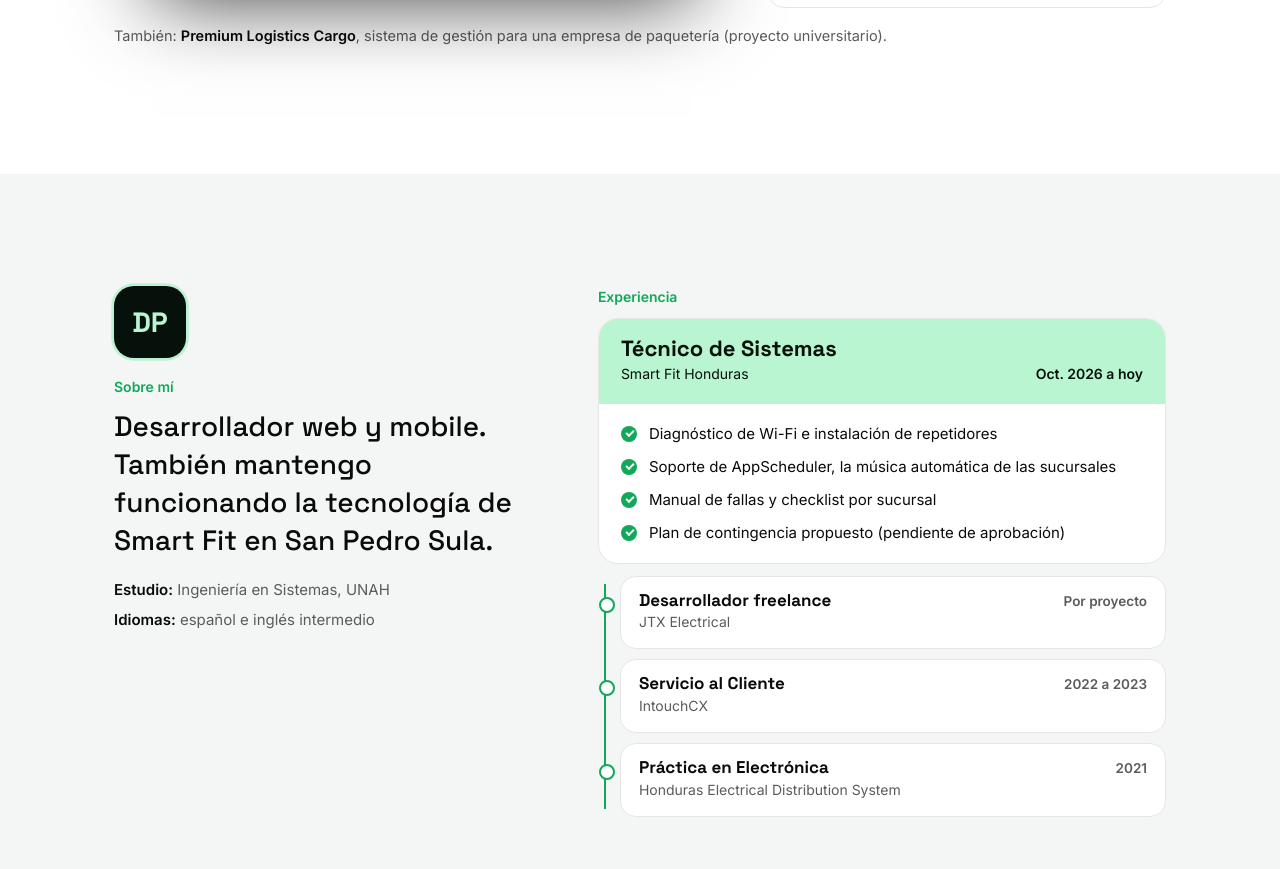
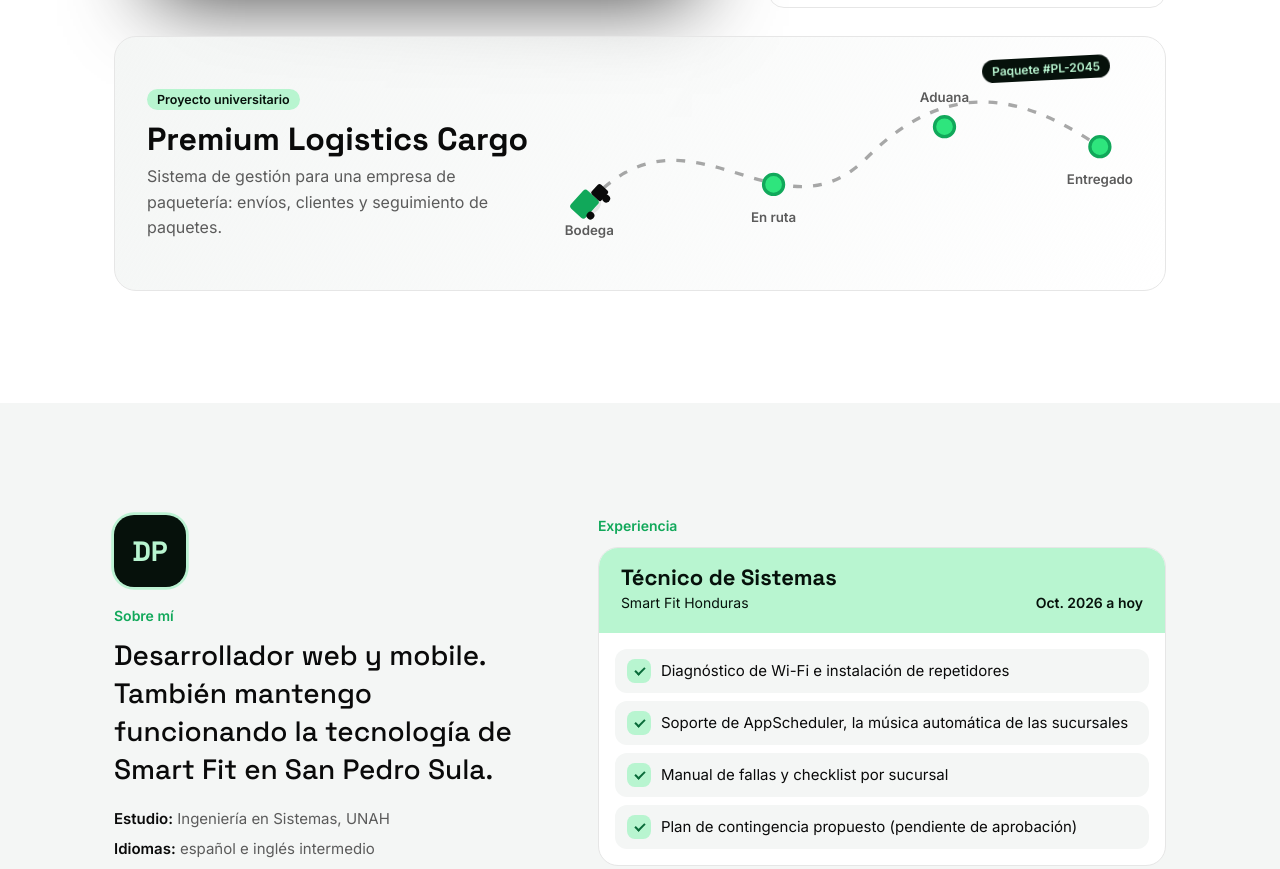
Before and after one commit to Darlangas17/Darlangas17.github.io, a plain HTML site: page index.html in a window 1280 px wide. Shown: the part 1553-2422 px from the top of the page. Drawn offline with Linux system fonts and the light colour scheme.

Commit message:
Tarjeta animada de Premium Logistics, línea de tiempo y logros mejorados
Co-Authored-By: Claude Opus 5.5 <noreply@anthropic.com>
Claude-Session: https://claude.ai/code/session_01L6GCbx1QmLz1CjhBeFtxUN

```diff
--- a/index.html
+++ b/index.html
@@ -229,6 +229,41 @@ footer{color:var(--soft);font-size:13px;padding:28px 0 40px;text-align:center}
 :root[data-theme=dark] .herobg #role{background-image:linear-gradient(90deg,#b8f5d0,#2ee57d,#b8f5d0)}
 :root:not([data-theme=dark]) .caret{background:#11a85a}
 .marq{background:light-dark(#06110b,#000)}
+
+/* Premium Logistics */
+.plc{margin-top:28px;display:grid;grid-template-columns:minmax(0,.8fr) minmax(0,1.2fr);gap:24px;align-items:center;border:1px solid var(--line);border-radius:22px;padding:clamp(20px,3vw,32px);background:linear-gradient(120deg,var(--card),transparent);position:relative;overflow:hidden;transition:border-color .3s,transform .3s}
+.plc:hover{border-color:var(--ok);transform:translateY(-3px)}
+.pbadge{display:inline-block;font:600 12.5px Inter;background:var(--mint);color:var(--night);padding:3px 10px;border-radius:99px}
+.plc h3{font-size:clamp(24px,2.6vw,32px);margin:10px 0 8px}
+.plc p{margin:0;color:var(--soft)}
+.route{position:relative;color:var(--ink)}
+.route svg{width:100%;height:auto;display:block;overflow:visible}
+.rdone{stroke-dasharray:1;stroke-dashoffset:1;animation:draw 6s ease-in-out infinite}
+@keyframes draw{0%{stroke-dashoffset:1}80%,100%{stroke-dashoffset:0}}
+.stop circle{fill:var(--bg);stroke:var(--line);stroke-width:3;transition:fill .3s}
+.stop text{font:600 12px Inter;fill:var(--soft);text-anchor:middle}
+.stop{animation:stopon 6s infinite}
+.s1{animation-delay:0s}.s2{animation-delay:1.3s}.s3{animation-delay:2.9s}.s4{animation-delay:4.6s}
+@keyframes stopon{0%,4%{--x:0}5%,95%{--x:1}}
+.s1 circle,.s2 circle,.s3 circle,.s4 circle{animation:dotlit 6s infinite;animation-delay:inherit}
+@keyframes dotlit{0%,3%{fill:var(--bg);stroke:var(--line)}6%,92%{fill:#2ee57d;stroke:#11a85a}100%{fill:var(--bg);stroke:var(--line)}}
+.truck{offset-path:path("M30 120 C120 20, 200 160, 280 80 S 430 30, 490 70");offset-rotate:auto;animation:drive 6s ease-in-out infinite}
+.truck rect,.truck circle{fill:var(--ink)}.truck rect:first-child{fill:#11a85a}
+@keyframes drive{0%{offset-distance:0%}80%,100%{offset-distance:100%}}
+.pk{position:absolute;right:4%;top:0;font:600 12px Inter;background:var(--night);color:var(--mint);padding:4px 10px;border-radius:99px;animation:bob 4s ease-in-out infinite}
+@media(max-width:800px){.plc{grid-template-columns:minmax(0,1fr)}}
+/* línea de tiempo y logros mejorados */
+.tl{padding-left:34px;margin-top:14px;gap:12px}
+.tl::before{left:11px;top:30px;bottom:30px;width:3px;border-radius:3px;background:linear-gradient(var(--glow),var(--ok) 60%,color-mix(in srgb,var(--ok) 25%,transparent))}
+.jb{transition:transform .3s,border-color .3s,box-shadow .3s}
+.jb:hover{transform:translateX(4px);border-color:var(--ok);box-shadow:0 12px 30px -18px #11a85a99}
+.jb::before{left:-30px;top:50%;width:16px;height:16px;margin-top:-8px;background:var(--ok);border:3px solid var(--bg);box-shadow:0 0 0 2px var(--ok),0 0 14px #2ee57d88}
+.tl .jb:first-child::after{content:"";position:absolute;left:-30px;top:50%;width:16px;height:16px;margin-top:-8px;border-radius:50%;animation:ping 2s ease-out infinite;pointer-events:none}
+.wins{gap:8px;padding:16px}
+.wins li{padding:10px 12px 10px 46px;border-radius:12px;background:var(--card);transition:background .25s,transform .25s}
+.wins li:hover{background:color-mix(in srgb,var(--mint) 45%,var(--card));transform:translateX(3px)}
+.wins li::before{left:12px;top:50%;width:24px;height:24px;margin-top:-12px;border-radius:8px;background:var(--mint)}
+.wins li::after{left:20px;top:50%;margin-top:-4px;width:8px;height:4px;border-color:#0a6b3a;border-width:2.5px}
 /* transición de tema */
 ::view-transition-old(root),::view-transition-new(root){animation:none;mix-blend-mode:normal}
 ::view-transition-new(root){z-index:2}
@@ -292,7 +327,21 @@ footer{color:var(--soft);font-size:13px;padding:28px 0 40px;text-align:center}
     </div>
     <div class="list" id="list"></div>
   </div>
-  <p class="extra rv">También: <b>Premium Logistics Cargo</b>, sistema de gestión para una empresa de paquetería (proyecto universitario).</p>
+  <article class="plc rv">
+    <div class="plctxt"><span class="pbadge">Proyecto universitario</span><h3>Premium Logistics Cargo</h3><p>Sistema de gestión para una empresa de paquetería: envíos, clientes y seguimiento de paquetes.</p></div>
+    <div class="route" aria-hidden="true">
+      <svg viewBox="0 0 520 170" preserveAspectRatio="xMidYMid meet">
+        <path id="rpath" d="M30 120 C120 20, 200 160, 280 80 S 430 30, 490 70" fill="none" stroke="currentColor" stroke-width="3" stroke-dasharray="8 10" opacity=".35"/>
+        <path d="M30 120 C120 20, 200 160, 280 80 S 430 30, 490 70" fill="none" stroke="#2ee57d" stroke-width="4" stroke-linecap="round" class="rdone" pathLength="1"/>
+        <g class="stop s1"><circle cx="30" cy="120" r="9"/><text x="30" y="150">Bodega</text></g>
+        <g class="stop s2"><circle cx="196" cy="104" r="9"/><text x="196" y="138">En ruta</text></g>
+        <g class="stop s3"><circle cx="350" cy="52" r="9"/><text x="350" y="30">Aduana</text></g>
+        <g class="stop s4"><circle cx="490" cy="70" r="9"/><text x="490" y="104">Entregado</text></g>
+        <g class="truck"><rect x="-17" y="-11" width="22" height="18" rx="3"/><rect x="5" y="-5" width="12" height="12" rx="2"/><circle cx="-10" cy="9" r="3.5"/><circle cx="11" cy="9" r="3.5"/></g>
+      </svg>
+      <span class="pk">Paquete #PL-2045</span>
+    </div>
+  </article>
 </div></section>
 
 <section class="band about" id="sobre-mi"><div class="wrap">
```
